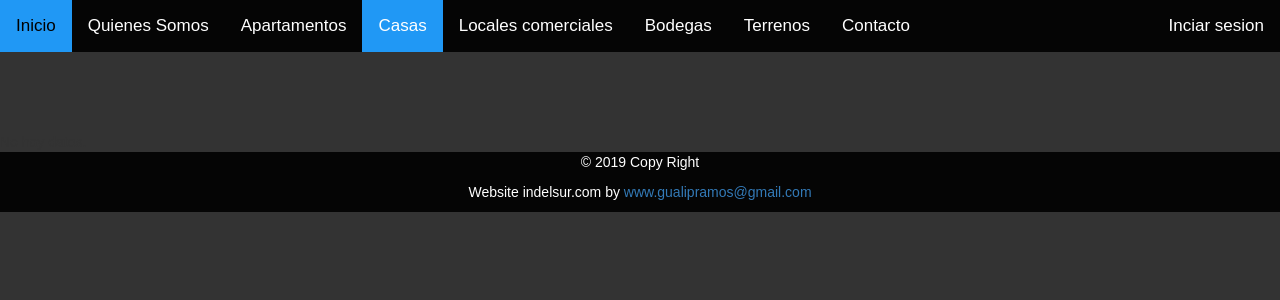
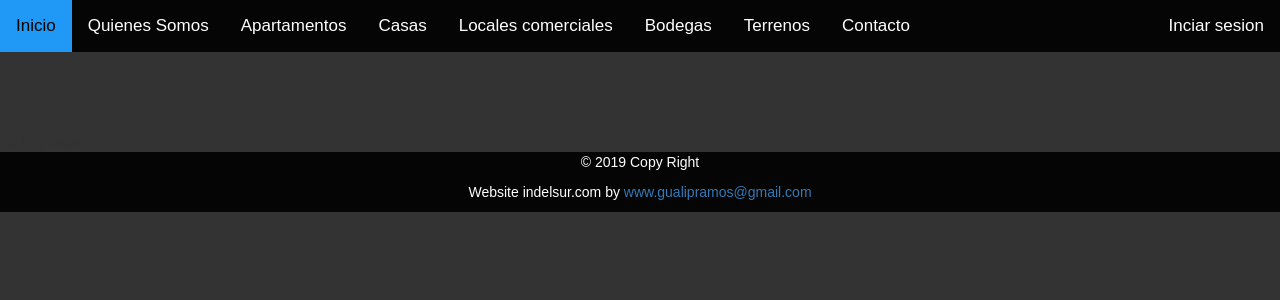
Before and after one commit to robertgar/byron, a PHP site: page /verca2.php?cod=1 in a window 1280 px wide. Shown: the top 300 px of the page. Run offline with PHP 8.4, Linux system fonts and the light colour scheme; data that the repository does not hold is empty.

Commit message:
Update verca2.php

```diff
--- a/verca2.php
+++ b/verca2.php
@@ -165,7 +165,7 @@ footer{
    <a href="index.php">Inicio</a>
   <a href="quienes.php">Quienes Somos</a>
     <a href="apart.php">Apartamentos</a>
-  <a href="casa.php" class="active">Casas</a>
+  <a href="casa.php">Casas</a>
     <a href="local.php">Locales comerciales</a>
   <a href="bodeg.php">Bodegas</a>
   <a href="terre.php">Terrenos</a>
```
